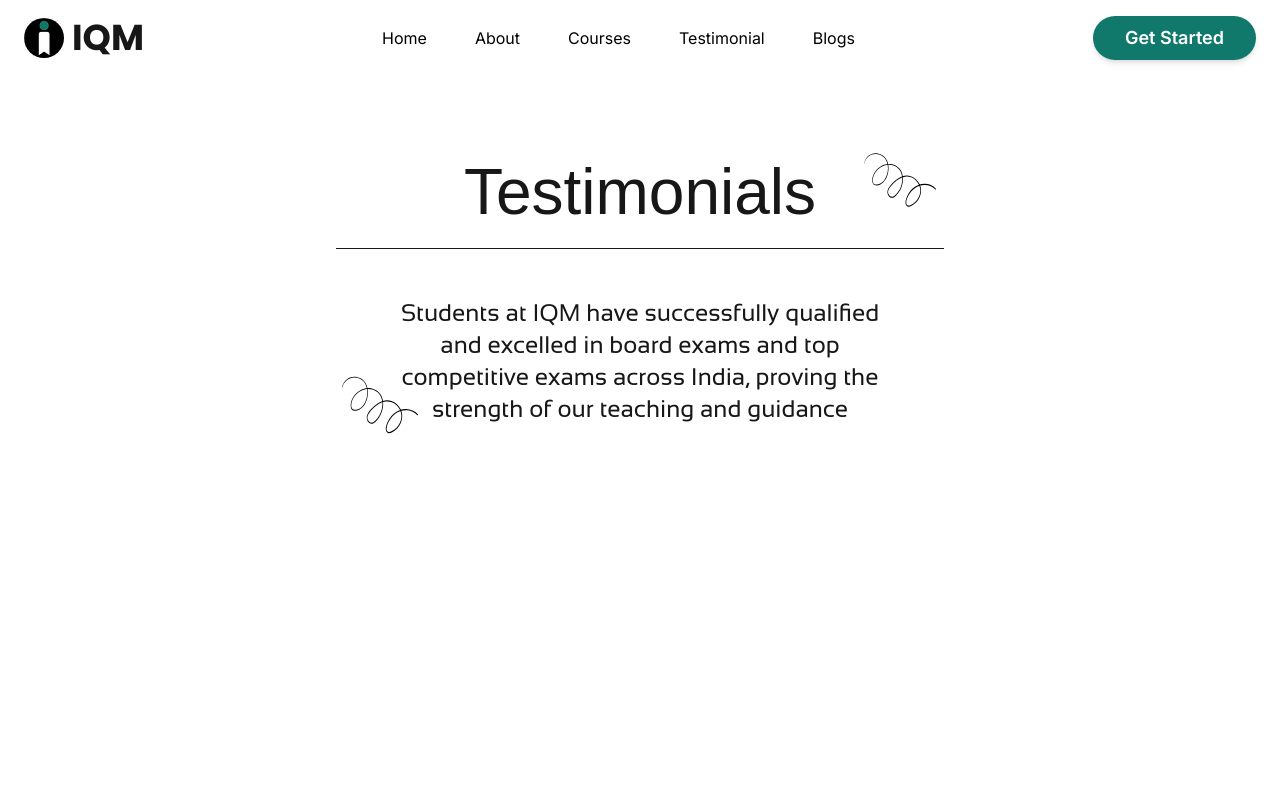
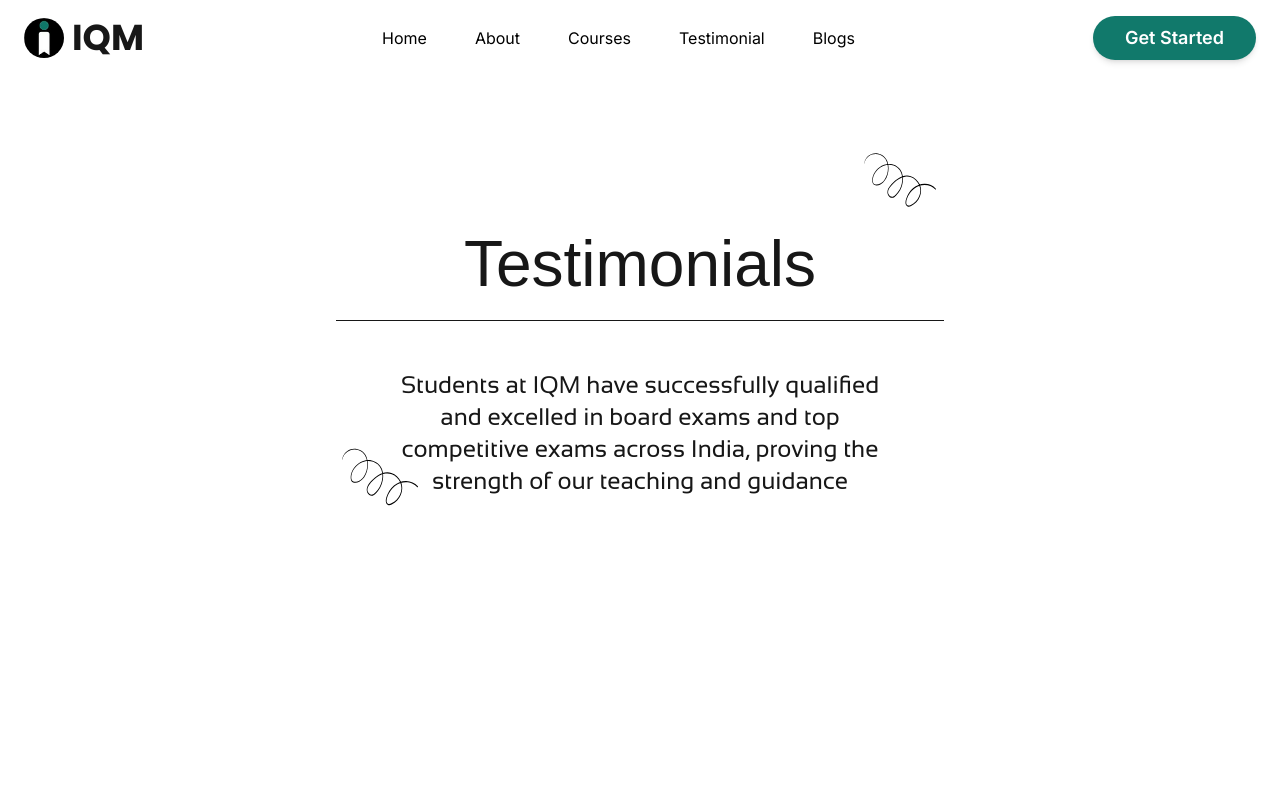
Before and after one commit to A5shi5h/iqm, a Next.js app: page /testimonial in a window 1280 px wide. Shown: the top 799 px of the page. Built offline with nearby package versions, Linux system fonts and the light colour scheme; a web font is replaced by a local one.

Commit message:
sapcing improved in testimonials page

```diff
--- a/components/testimonials/Hero.tsx
+++ b/components/testimonials/Hero.tsx
@@ -22,7 +22,7 @@ export default function Hero() {
 
   return (
     <section
-      className={`relative w-full mb-30 pt-38 items-center ${inter.className}`}
+      className={`relative w-full pt-56 items-center ${inter.className}`}
     >
 
       {/* Decorative Swirls */}
```
